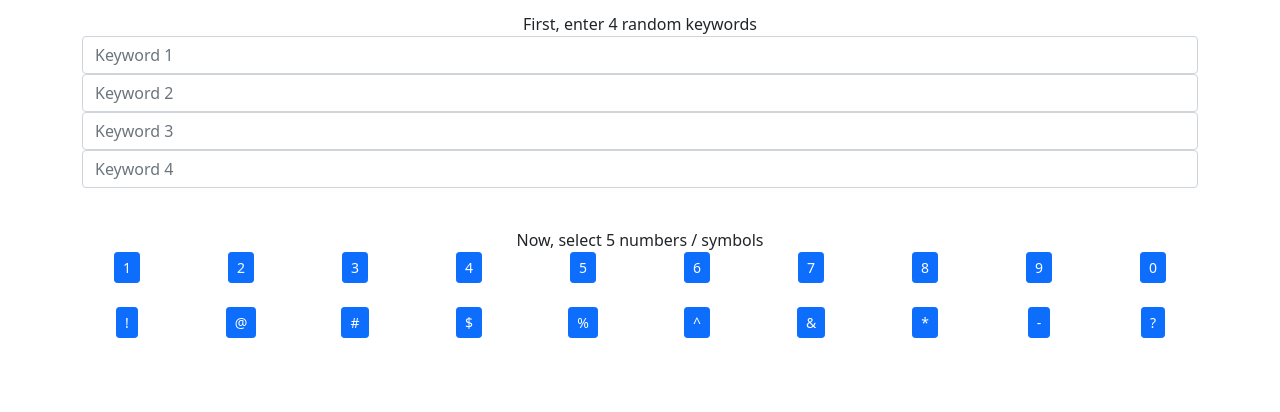
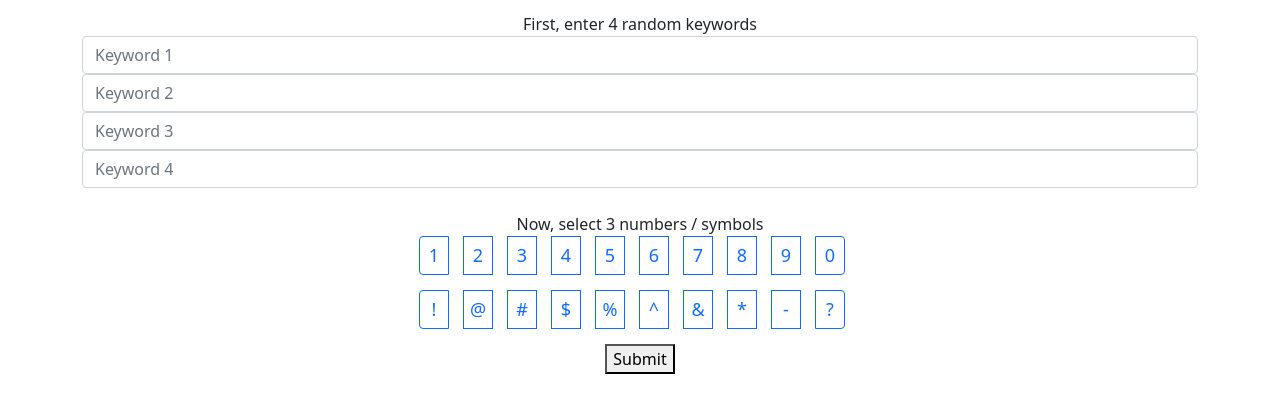
Before and after one commit to whobson5/myPassword, a browser extension: page index.html in a window 1280 px wide. Shown: the part 58-470 px from the top of the page. Drawn offline with nearby package versions, Linux system fonts and the light colour scheme.

Commit message:
can get key words and select multiple buttons

```diff
--- a/index.html
+++ b/index.html
@@ -9,6 +9,13 @@
         background: #dbdfe5;
         margin-bottom: 15px;
         min-width: 300px;
+    }
+    .btn-outline-primary{
+        margin: 0 15px;
+        padding: 5px;
+        font-size: 18px;
+        margin-bottom: 15px;
+        width: 30px;
     }
     </style>
     <style type="text/css">
@@ -26,94 +33,96 @@
     <div class="text-center my-3">
         First, enter 4 random keywords
         <div class="container">
-        <form>
             <div class="form-group-row">
               <div class="col-xs-2">
-                <input type="text" class="form-control" placeholder="Keyword 1">
+                <input type="text" id="k1" class="form-control" placeholder="Keyword 1">
               </div>
               <div class="col-xs-2">
-                <input type="text" class="form-control" placeholder="Keyword 2">
+                <input type="text" id="k2" class="form-control" placeholder="Keyword 2">
               </div>
             </div>
             <div class="form-group-row">
                 <div class="col-xs-2">
-                  <input type="text" class="form-control" placeholder="Keyword 3">
+                  <input type="text" id="k3" class="form-control" placeholder="Keyword 3">
                 </div>
                 <div class="col-xs-2">
-                  <input type="text" class="form-control" placeholder="Keyword 4">
+                  <input type="text" id="k4" class="form-control" placeholder="Keyword 4">
                 </div>
               </div>
-          </form>
-        </div>
-            <br>
-            Now, select 5 numbers / symbols
-            <br>
-        <div class="container">
-            <div class="row">
-                <div class="col">
-                    <button type="button" class="btn btn-primary btn-sm">1</button>
-                </div>
-                <div class="col">
-                    <button type="button" class="btn btn-primary btn-sm">2</button>
-                </div>
-                <div class="col">
-                    <button type="button" class="btn btn-primary btn-sm">3</button>
-                </div>
-                <div class="col">
-                    <button type="button" class="btn btn-primary btn-sm">4</button>
-                </div>
-                <div class="col">
-                    <button type="button" class="btn btn-primary btn-sm">5</button>
-                </div>
-                <div class="col">
-                    <button type="button" class="btn btn-primary btn-sm">6</button>
-                </div>
-                <div class="col">
-                    <button type="button" class="btn btn-primary btn-sm">7</button>
-                </div>
-                <div class="col">
-                    <button type="button" class="btn btn-primary btn-sm">8</button>
-                </div>
-                <div class="col">
-                    <button type="button" class="btn btn-primary btn-sm">9</button>
-                </div>
-                <div class="col">
-                    <button type="button" class="btn btn-primary btn-sm">0</button>
-                </div>
+
             </div>
             <br>
-            <div class="row">
-                <div class="col">
-                    <button type="button" class="btn btn-primary btn-sm">!</button>
-                </div>
-                <div class="col">
-                    <button type="button" class="btn btn-primary btn-sm">@</button>
-                </div>
-                <div class="col">
-                    <button type="button" class="btn btn-primary btn-sm">#</button>
-                </div>
-                <div class="col">
-                    <button type="button" class="btn btn-primary btn-sm">$</button>
-                </div>
-                <div class="col">
-                    <button type="button" class="btn btn-primary btn-sm">%</button>
-                </div>
-                <div class="col">
-                    <button type="button" class="btn btn-primary btn-sm">^</button>
-                </div>
-                <div class="col">
-                    <button type="button" class="btn btn-primary btn-sm">&</button>
-                </div>
-                <div class="col">
-                    <button type="button" class="btn btn-primary btn-sm">*</button>
-                </div>
-                <div class="col">
-                    <button type="button" class="btn btn-primary btn-sm">-</button>
-                </div>
-                <div class="col">
-                    <button type="button" class="btn btn-primary btn-sm">?</button>
-                </div>
-            </div>
+            Now, select 3 numbers / symbols
+            <br>
+
+        <div class="btn-group block" role="group" aria-label="toggle mulitple buttons">
+            <input type="checkbox" class="btn-check" id="1" autocomplete="off">
+            <label class="btn btn-outline-primary" for="1">1</label>
+
+            <input type="checkbox" class="btn-check" id="2" autocomplete="off">
+            <label class="btn btn-outline-primary" for="2">2</label>
+
+            <input type="checkbox" class="btn-check" id="3" autocomplete="off">
+            <label class="btn btn-outline-primary" for="3">3</label>
+
+            <input type="checkbox" class="btn-check" id="4" autocomplete="off">
+            <label class="btn btn-outline-primary" for="4">4</label>
+
+            <input type="checkbox" class="btn-check" id="5" autocomplete="off">
+            <label class="btn btn-outline-primary" for="5">5</label>
+
+            <input type="checkbox" class="btn-check" id="6" autocomplete="off">
+            <label class="btn btn-outline-primary" for="6">6</label>
+
+            <input type="checkbox" class="btn-check" id="7" autocomplete="off">
+            <label class="btn btn-outline-primary" for="7">7</label>
+
+            <input type="checkbox" class="btn-check" id="8" autocomplete="off">
+            <label class="btn btn-outline-primary" for="8">8</label>
+
+            <input type="checkbox" class="btn-check" id="9" autocomplete="off">
+            <label class="btn btn-outline-primary" for="9">9</label>
+
+            <input type="checkbox" class="btn-check" id="0" autocomplete="off">
+            <label class="btn btn-outline-primary" for="0">0</label>
         </div>
+        <br>
+        <div class="btn-group block" role="group" aria-label="toggle mulitple buttons">
+            <input type="checkbox" class="btn-check" id="!" autocomplete="off">
+            <label class="btn btn-outline-primary" for="!">!</label>
+
+            <input type="checkbox" class="btn-check" id="@" autocomplete="off">
+            <label class="btn btn-outline-primary" for="@">@</label>
+
+            <input type="checkbox" class="btn-check" id="#" autocomplete="off">
+            <label class="btn btn-outline-primary" for="#">#</label>
+
+            <input type="checkbox" class="btn-check" id="$" autocomplete="off">
+            <label class="btn btn-outline-primary" for="$">$</label>
+
+            <input type="checkbox" class="btn-check" id="%" autocomplete="off">
+            <label class="btn btn-outline-primary" for="%">%</label>
+
+            <input type="checkbox" class="btn-check" id="^" autocomplete="off">
+            <label class="btn btn-outline-primary" for="^">^</label>
+
+            <input type="checkbox" class="btn-check" id="&" autocomplete="off">
+            <label class="btn btn-outline-primary" for="&">&</label>
+
+            <input type="checkbox" class="btn-check" id="*" autocomplete="off">
+            <label class="btn btn-outline-primary" for="*">*</label>
+
+            <input type="checkbox" class="btn-check" id="-" autocomplete="off">
+            <label class="btn btn-outline-primary" for="-">-</label>
+
+            <input type="checkbox" class="btn-check" id="?" autocomplete="off">
+            <label class="btn btn-outline-primary" for="?">?</label>
+        </div>
+        <br>
+        <button id="submit" type="button"> Submit </button>
+
+        <p id="temp"></p>
+        <p id="list"></p>
     </div>
+    <script src="script.js"></script>
 </body>
--- a/script.js
+++ b/script.js
@@ -0,0 +1,42 @@
+// let btns = document.querySelectorAll('button');
+// btns.forEach(function (i) {
+//     console.log("new button!")
+//     i.addEventListener('click', function() {
+//         val = i.innerHTML
+//         console.log(val)
+//     })
+// })
+
+var keys = []
+
+function addWords(event) {
+    keys = []
+    let key1 = document.getElementById('k1')
+    let key2 = document.getElementById('k2')
+    let key3 = document.getElementById('k3')
+    let key4 = document.getElementById('k4')
+
+    keys.push(key1.value)
+    keys.push(key2.value)
+    keys.push(key3.value)
+    keys.push(key4.value)
+
+    console.log("Keys: ", keys)
+
+    // show temp words
+    let title = document.getElementById('temp');
+    txt = document.createTextNode("Words you chose:")
+    title.append(txt)
+    // change list text
+    let list = document.getElementById('list');
+    for(const elt of keys){
+        str = `${elt} `
+        txt = document.createTextNode(str);
+        list.appendChild(txt)
+    }
+}
+
+let submitButton = document.getElementById('submit')
+if(submitButton){
+    submitButton.addEventListener('click', addWords)
+}
```
Also changed, not shown: manifest.json.
